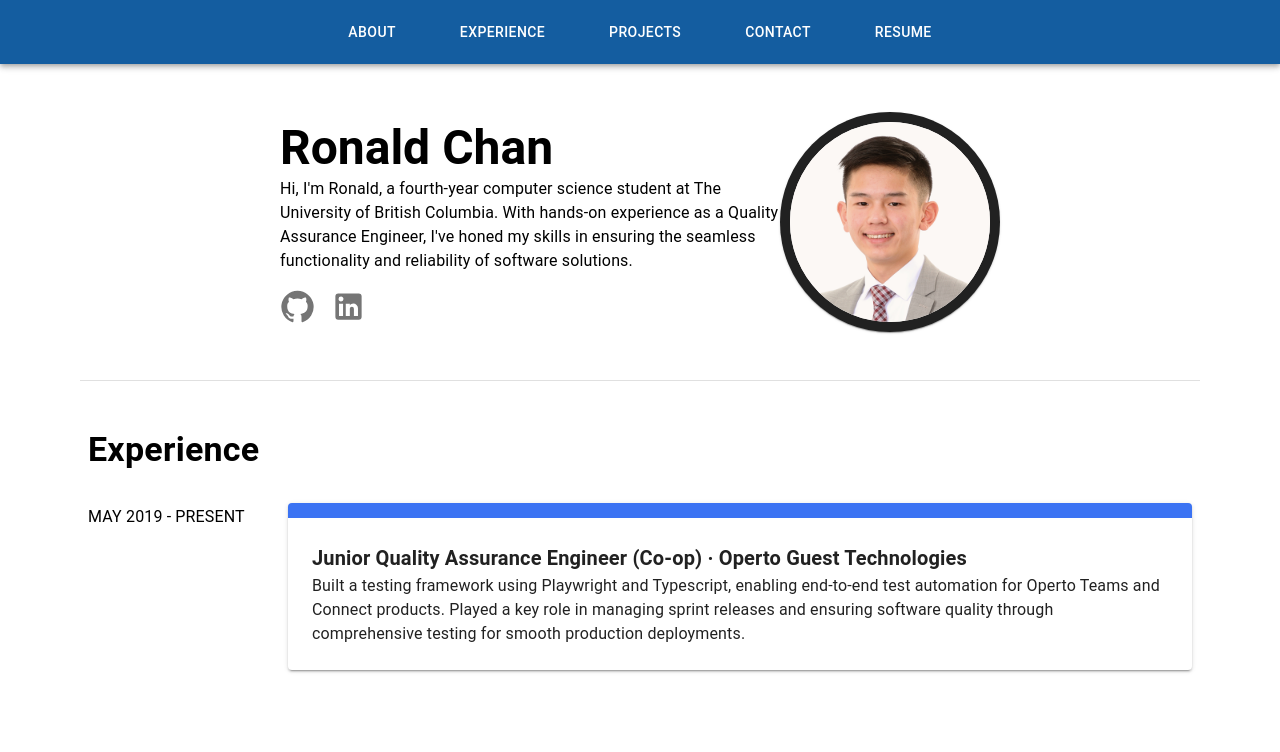
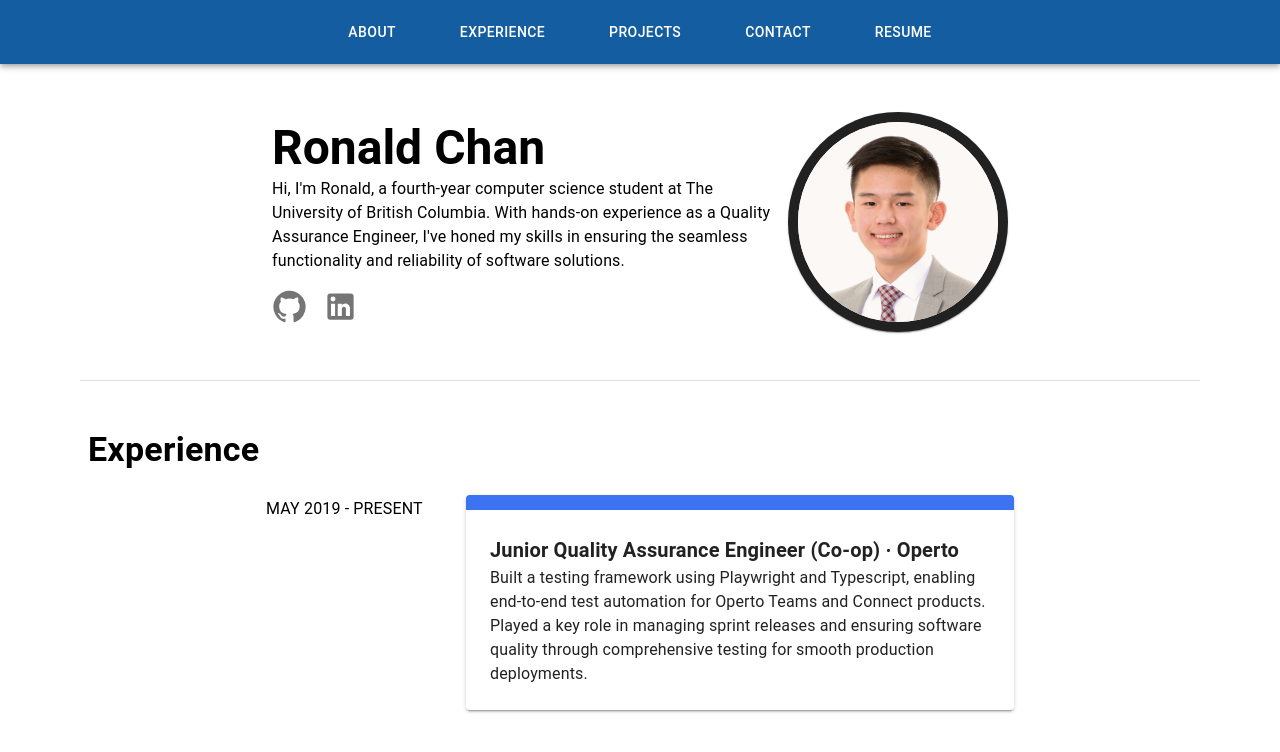
Before and after one commit to ronalldchan/ronalldchan.github.io, a React (Create React App) app: page / in a window 1280 px wide. Shown: the top 752 px of the page. Built offline with nearby package versions, Linux system fonts and the light colour scheme.

Commit message:
Change experience to use stack and prop color

```diff
--- a/src/components/AboutMe.tsx
+++ b/src/components/AboutMe.tsx
@@ -8,7 +8,7 @@ function AboutMe() {
   return (
     <Box component="section" id="about">
       <Box py={6} display={"flex"} justifyContent={"center"} alignItems={"center"}>
-        <Box>
+        <Box mr={2}>
           <Typography variant="h3" fontWeight={"bold"}>
             Ronald Chan
           </Typography>
--- a/src/components/Experience.tsx
+++ b/src/components/Experience.tsx
@@ -1,4 +1,4 @@
-import { Box, Container, Typography } from "@mui/material";
+import { Box, Container, Stack, Typography } from "@mui/material";
 import ExperienceForm from "./ExperienceForm";
 
 function Experience() {
@@ -9,12 +9,15 @@ function Experience() {
           <Typography variant="h4" fontWeight={"bold"}>
             Experience
           </Typography>
-          <ExperienceForm
-            date="MAY 2019 - PRESENT"
-            jobTitle="Junior Quality Assurance Engineer (Co-op)"
-            company="Operto Guest Technologies"
-            description="Built a testing framework using Playwright and Typescript, enabling end-to-end test automation for Operto Teams and Connect products. Played a key role in managing sprint releases and ensuring software quality through comprehensive testing for smooth production deployments."
-          />
+          <Stack direction={"column"} spacing={10} alignItems={"center"} sx={{ mt: 3 }}>
+            <ExperienceForm
+              date="MAY 2019 - PRESENT"
+              jobTitle="Junior Quality Assurance Engineer (Co&#8209;op)"
+              company="Operto"
+              description="Built a testing framework using Playwright and Typescript, enabling end-to-end test automation for Operto Teams and Connect products. Played a key role in managing sprint releases and ensuring software quality through comprehensive testing for smooth production deployments."
+              color="#3b73f3"
+            />
+          </Stack>
         </Box>
       </Box>
     </Container>
--- a/src/components/ExperienceForm.tsx
+++ b/src/components/ExperienceForm.tsx
@@ -6,13 +6,14 @@ function ExperienceForm(props: {
   company: string;
   description: string;
   tags?: string[];
+  color: string;
 }) {
   return (
     <Box display={"flex"} my={4}>
       <Box minWidth={200}>
         <Typography variant="subtitle1">{props.date}</Typography>
       </Box>
-      <Paper elevation={2} sx={{ p: 3, borderTop: 15, borderColor: "#3b73f3" }}>
+      <Paper elevation={2} sx={{ p: 3, borderTop: 15, borderColor: props.color, maxWidth: 500, minWidth: 250 }}>
         <Typography variant="h6" fontWeight={"bold"}>
           {props.jobTitle} · {props.company}
         </Typography>
```
